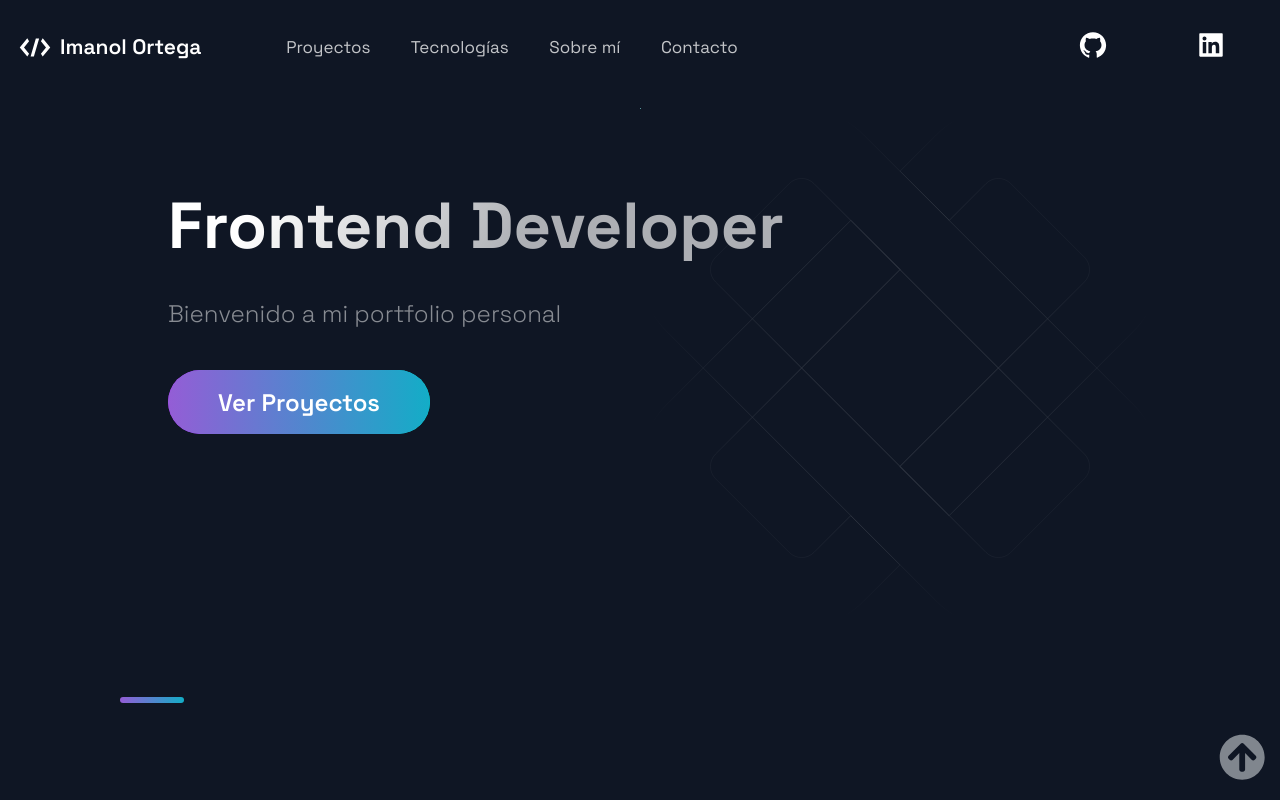
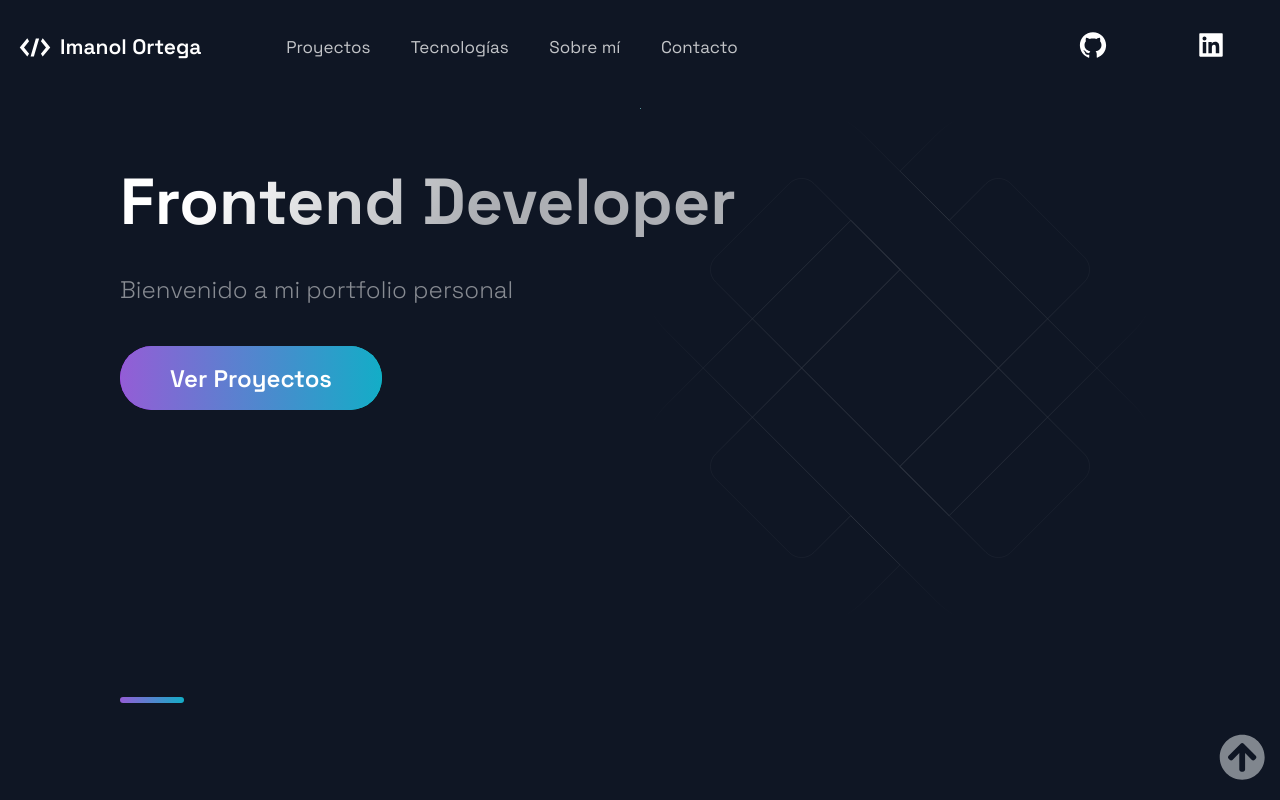
Before and after one commit to imanolortega/portfolio, a Next.js app: page / in a window 1280 px wide. Shown: the top 800 px of the page. Built offline with nearby package versions, Linux system fonts and the light colour scheme.

Commit message:
padding fixed home

```diff
--- a/src/components/AboutMe/AboutMe.js
+++ b/src/components/AboutMe/AboutMe.js
@@ -13,7 +13,7 @@ const AboutMe = () => {
       <SectionDivider divider />
       <SectionTitleH3 main>Sobre mí</SectionTitleH3>
       <SectionText>
-        Tengo 29 años. Estudio Frontend desde6 principios de 2020. <br />
+        Tengo 29 años. Estudio Frontend desde principios de 2020. <br />
         Soy (fui) diseñador gráfico y comunicador. Comencé a programar con
         Python hace unos años y desde el año pasado opté por el Front y
         Javascript. <br />
--- a/src/components/Hero/Hero.js
+++ b/src/components/Hero/Hero.js
@@ -1,27 +1,23 @@
 import React from "react";
 
-import {
-  Section,
-  SectionText,
-  SectionTitle,
-} from "../../styles/GlobalComponents";
+import { SectionTitle } from "../../styles/GlobalComponents";
 import Button from "../../styles/GlobalComponents/Button";
-import { LeftSection } from "./HeroStyles";
+import { LeftSection, SectionHero, SectionTextHero } from "./HeroStyles";
 
 const Hero = () => (
   <>
-    <Section row nopadding>
+    <SectionHero row nopadding>
       <LeftSection>
         <SectionTitle main center>
           Frontend Developer
         </SectionTitle>
-        <SectionText>Bienvenido a mi portfolio personal</SectionText>
+        <SectionTextHero>Bienvenido a mi portfolio personal</SectionTextHero>
 
-        <a className="btn" href="#projects">
+        <a href="#projects">
           <Button>Ver Proyectos</Button>
         </a>
       </LeftSection>
-    </Section>
+    </SectionHero>
   </>
 );
 
--- a/src/components/Hero/HeroStyles.js
+++ b/src/components/Hero/HeroStyles.js
@@ -1,4 +1,56 @@
 import styled from "styled-components";
+
+export const SectionHero = styled.section`
+  display: ${(props) => (props.grid ? "grid" : "flex")};
+  flex-direction: ${(props) => (props.row ? "row" : "column")};
+
+  margin: 0 auto;
+  max-width: 1040px;
+  box-sizing: content-box;
+  position: relative;
+  overflow: hidden;
+  grid-template-columns: 1fr 1fr;
+
+  @media ${(props) => props.theme.breakpoints.lg} {
+    flex-direction: column;
+  }
+
+  @media ${(props) => props.theme.breakpoints.md} {
+    flex-direction: column;
+  }
+
+  @media ${(props) => props.theme.breakpoints.sm} {
+    padding: 0px;
+    padding-left: 10px;
+    padding-right: 10px;
+
+    width: calc(100vw - 32px);
+    flex-direction: column;
+  }
+`;
+
+export const SectionTextHero = styled.p`
+  max-width: 800px;
+  font-size: 24px;
+  line-height: 40px;
+  font-weight: 300;
+  padding-bottom: 3.6rem;
+  color: rgba(255, 255, 255, 0.5);
+
+  @media ${(props) => props.theme.breakpoints.md} {
+    max-width: 670px;
+    font-size: 20px;
+    line-height: 32px;
+    padding-bottom: 24px;
+  }
+
+  @media ${(props) => props.theme.breakpoints.sm} {
+    font-size: 18px;
+    line-height: 24px;
+    padding-bottom: 16px;
+    padding-right: 20px;
+  }
+`;
 
 export const LeftSection = styled.div`
   width: 100%;
--- a/src/styles/GlobalComponents/index.js
+++ b/src/styles/GlobalComponents/index.js
@@ -57,10 +57,9 @@ export const SectionTitle = styled.h2`
   @media ${(props) => props.theme.breakpoints.sm} {
     font-size: 42px;
     line-height: 40px;
-    line-height: ${(props) => (props.main ? "32px" : "40px")};
+    line-height: ${(props) => (props.main ? "42px" : "40px")};
     margin-bottom: 8px;
     padding: ${(props) => (props.main ? "18px 0 8px" : "0")};
-    padding-left: 10px;
     max-width: 100%;
   }
 `;
@@ -123,9 +122,10 @@ export const SectionText = styled.p`
 
   @media ${(props) => props.theme.breakpoints.sm} {
     font-size: 18px;
-    line-height: 24px;
+    line-height: 26px;
     padding-bottom: 16px;
-    padding-left: 10px;
+    padding-right: 20px;
+    padding-left: 12px;
   }
 `;
 
```
